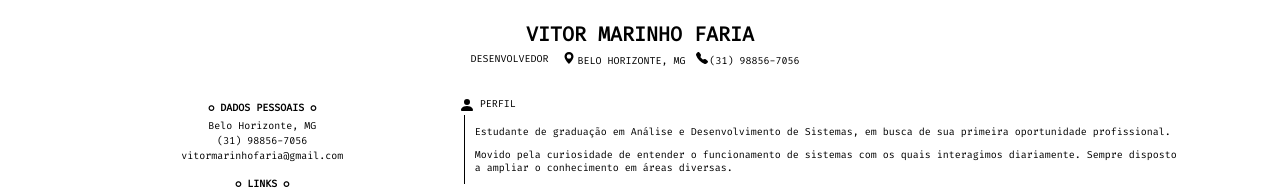
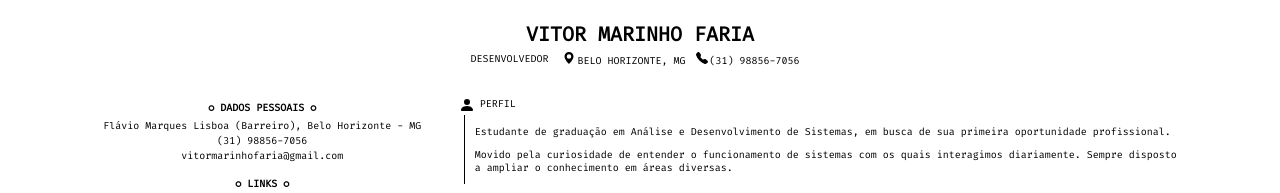
Before and after one commit to vitormarinhofaria/curriculo_js, a plain HTML site: page index.html in a window 1280 px wide. Shown: the top 193 px of the page. Drawn offline with Linux system fonts and the light colour scheme.

Commit message:
Alterado endereço de residencia

```diff
--- a/index.html
+++ b/index.html
@@ -30,7 +30,7 @@
         <div class="flex-col text-center grid-1">
             <div class="flex-col">
                 <h4 style="margin-bottom: 0.5rem;">○ DADOS PESSOAIS ○</h4>
-                <span style="margin-bottom: 0.2rem;">Belo Horizonte, MG</span>
+                <span style="margin-bottom: 0.2rem;">Flávio Marques Lisboa (Barreiro), Belo Horizonte - MG</span>
                 <span style="margin-bottom: 0.2rem;">(31) 98856-7056</span>
                 <span style="margin-bottom: 0.2rem;">vitormarinhofaria@gmail.com</span>
             </div>
```
